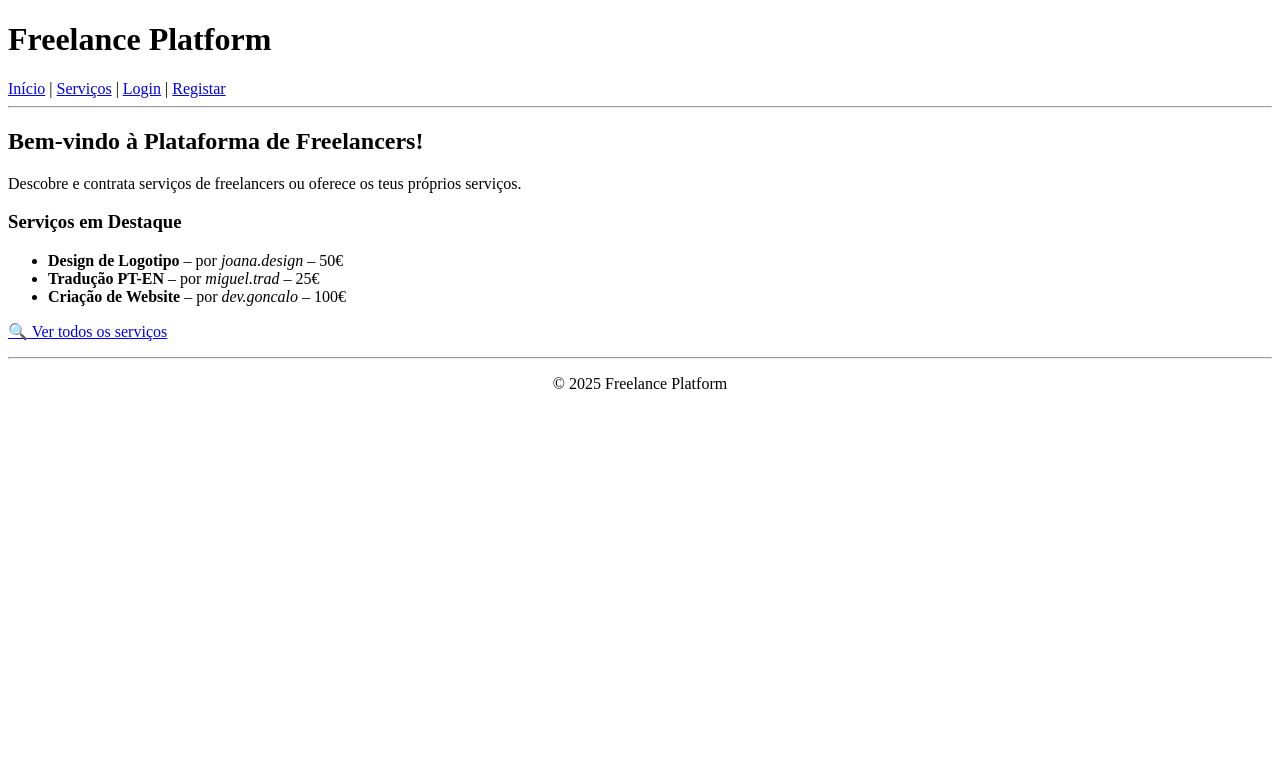
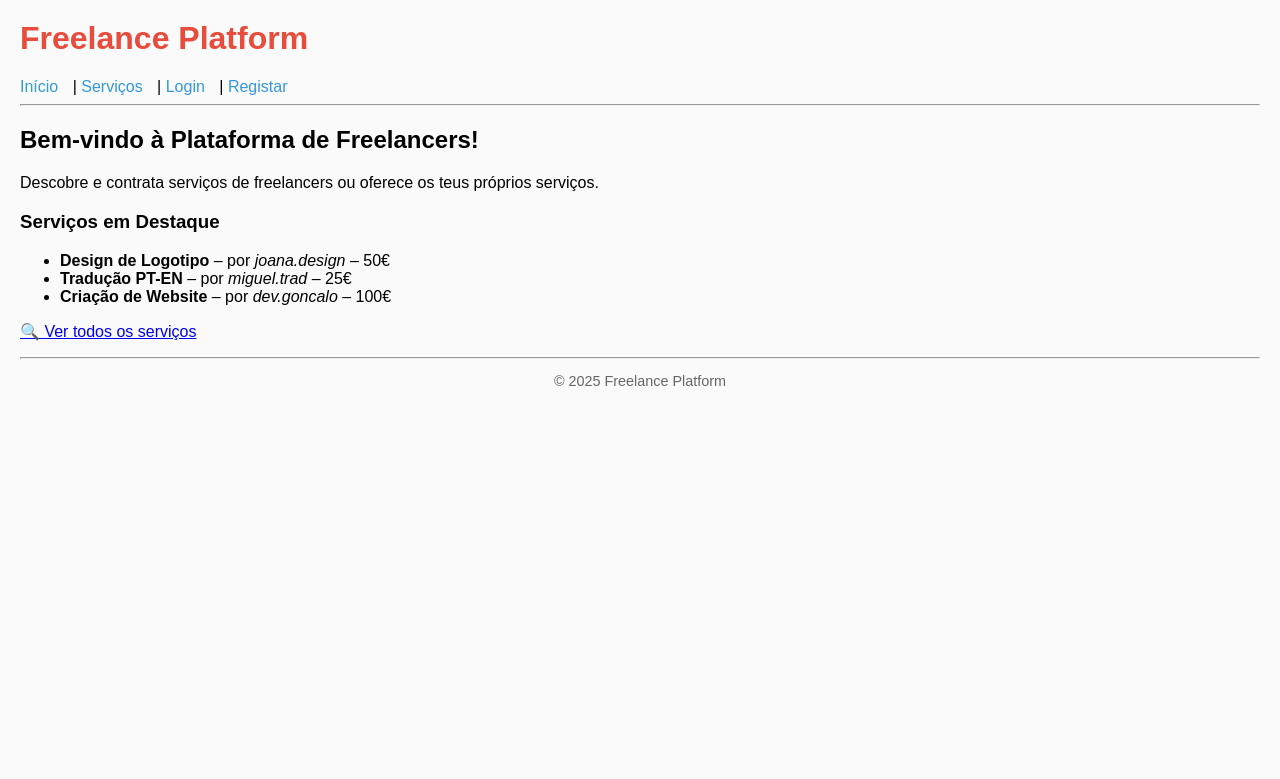
Before and after one commit to MigFOliv/Proj_LTW, a PHP site: page /pages/home.php in a window 1280 px wide. Shown: the top 779 px of the page. Run offline with PHP 8.4, Linux system fonts and the light colour scheme.

Commit message:
interface diferente

```diff
--- a/css/style.css
+++ b/css/style.css
@@ -0,0 +1,24 @@
+body {
+    font-family: Arial, sans-serif;
+    margin: 20px;
+    background-color: #fafafa;
+}
+
+header h1 {
+    color: #e74c3c;
+}
+
+nav a {
+    margin-right: 10px;
+    text-decoration: none;
+    color: #3498db;
+}
+
+nav a:hover {
+    text-decoration: underline;
+}
+
+footer {
+    font-size: 0.9em;
+    color: #666;
+}
--- a/includes/header.php
+++ b/includes/header.php
@@ -1,3 +1,6 @@
+<link rel="stylesheet" href="/css/style.css">
+
+
 <?php
 session_start();
 ?>
```
